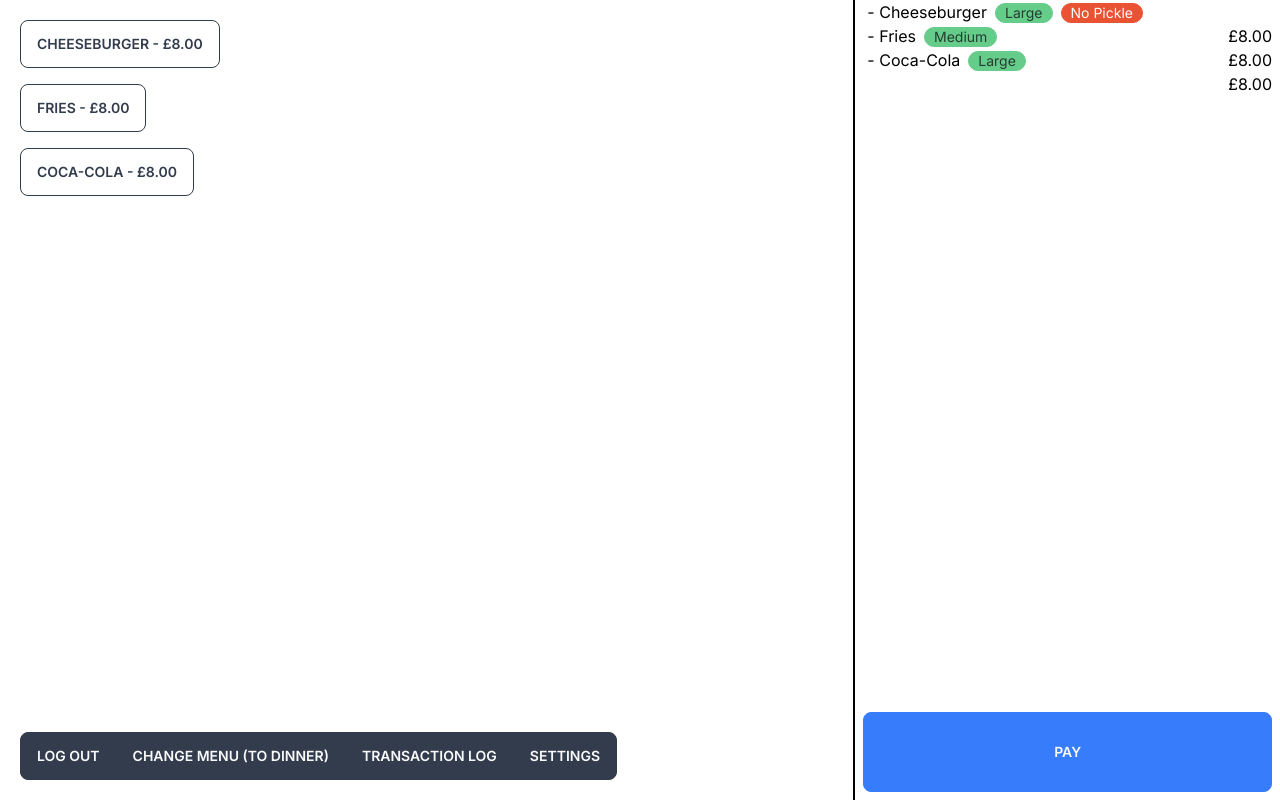
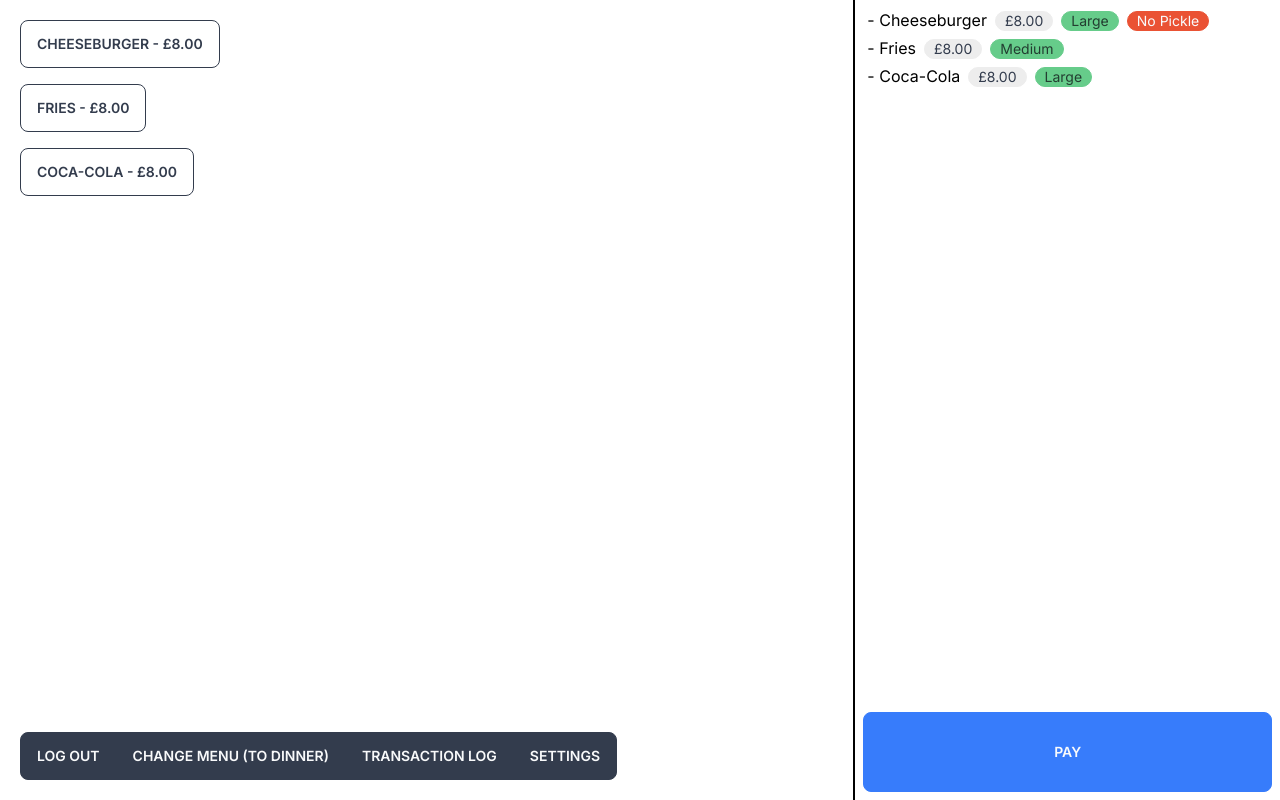
Before and after one commit to atbu/pos-system, a Next.js app: page / in a window 1280 px wide. Built offline with nearby package versions, Linux system fonts and the light colour scheme.

Commit message:
Convert price into a badge

```diff
--- a/app/components/CurrentOrder.tsx
+++ b/app/components/CurrentOrder.tsx
@@ -4,7 +4,7 @@ import OrderItem from './OrderItem'
 const CurrentOrder = () => {
   return (
     <div>
-      <ul>
+      <ul className='pt-1'>
         <OrderItem name="Cheeseburger" size="Large" price="£8.00" requirements="No Pickle"></OrderItem>
         <OrderItem name="Fries" price="£8.00" size="Medium"></OrderItem>
         <OrderItem name="Coca-Cola" price="£8.00" size="Large"></OrderItem>
--- a/app/components/OrderItem.tsx
+++ b/app/components/OrderItem.tsx
@@ -3,13 +3,11 @@ import React from 'react'
 const OrderItem = ( { name, size, price, requirements="" }: { name: string; size: string; price: string; requirements?: string }) => {
   return (
     <div>
-      <li className='pl-3 inline-block'>
+      <li className='pl-3 pt-1 inline-block'>
           - {name}
+          <p className='badge badge-ghost ml-2'>{price}</p>
           <p className='badge badge-primary ml-2'>{size}</p>
-            { requirements != "" ? <p className='badge badge-accent ml-2'>{requirements}</p> : null }
-          <p className='absolute right-2'>
-            {price}
-          </p>
+          { requirements != "" ? <p className='badge badge-accent ml-2'>{requirements}</p> : null }
       </li>
     </div>
   )
```
